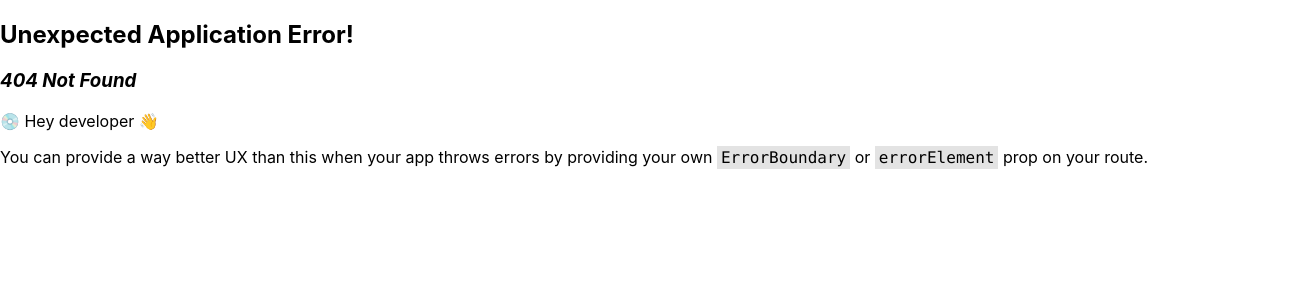
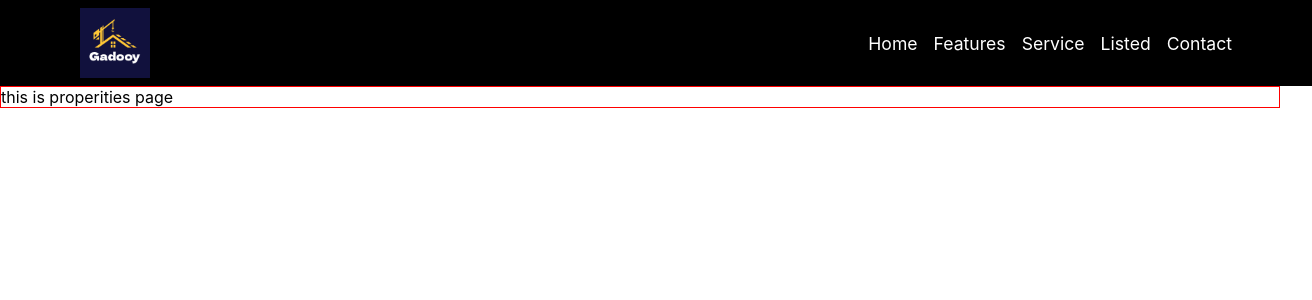
Before and after one commit to gelehasan/Real-Estate, a React (Create React App) app: page /properties in a window 1280 px wide. Before the commit this address had no page. Shown: the top 300 px of the page, 1312 px wide, since content can reach past the window. Built offline with nearby package versions, Linux system fonts and the light colour scheme.

Commit message:
fixed the transparency of the navbar when swithcing from home page to other pages

```diff
--- a/src/Components/HomeShowCase/ShowCase.jsx
+++ b/src/Components/HomeShowCase/ShowCase.jsx
@@ -8,6 +8,10 @@ const ShowCase = ()=>{
             <h1>Find best places to live and invest in Kenya</h1>
             <p>We have all sort of properties and lands with affordable prices, discover beautiful places to invest your money in</p>
             </div>
+            <div className="discoverBtn">
+            <button> Discover</button>
+            </div>
+
         </div>
     )
 }
--- a/src/Components/HomeShowCase/index.css
+++ b/src/Components/HomeShowCase/index.css
@@ -2,13 +2,15 @@
     width: 90%;
     height: 300px;
     color: white;
-
-
+    display: flex;
+    flex-direction: column;
+    justify-content: center;
+    align-items: center;
     margin: 0 auto;
+    gap: 25px;
 }
 .showCaseInfo {
 
-    width: 50%;
 }
 .showCaseInfo h1{
     color: #2196f3;
@@ -22,3 +24,13 @@
     margin: 0;
     padding: 0;
 }
+
+.discoverBtn button{
+    width: 170px;
+    padding: 5px;
+    font-size: 1.10rem;
+    cursor: pointer;
+    background-color: #008afc;
+    border: none;
+    color: white;
+}
--- a/src/Routers/HomePage/index.css
+++ b/src/Routers/HomePage/index.css
@@ -9,4 +9,5 @@
     background-size: cover;
     display: flex;
     align-items: center;
+    justify-content: center;
 }
--- a/src/Routers/NavBar/Navbar.jsx
+++ b/src/Routers/NavBar/Navbar.jsx
@@ -3,15 +3,18 @@ import { useState } from "react";
 import menu from "../../Assets/menu.svg";
 import CloseMenu from "../../Assets/x.svg";
 import logo from "../../Assets/logo.png"
+import { useLocation } from 'react-router-dom';
 const Navbar = () => {
     const [isOpen, setIsOpen] = useState(false);
+    const location=useLocation();
+    const homePage = location.pathname === "/";
 
     const handleToggle = () => {
       setIsOpen(!isOpen);
     };
 
     return (
-        <nav className="navbar">
+        <nav className={homePage ? "navbar navHomePage" :  "navbar"}>
             <div className="nav-container">
                 {/* Logo on the left side */}
                 <div className="nav-logo">
--- a/src/Routers/NavBar/index.css
+++ b/src/Routers/NavBar/index.css
@@ -1,11 +1,15 @@
 .navbar {
-    position: fixed;
+
     display: flex;
     justify-content: space-between;
     align-items: center;
-    background-color: transparent;
+    background-color: black;
     padding: 0.5rem 1rem;
     width: 100%;
+  }
+  .navHomePage{
+    position: fixed;
+    background-color: transparent;
   }
 
   .nav-container {
--- a/src/Routers/Properties/Properties.jsx
+++ b/src/Routers/Properties/Properties.jsx
@@ -1,8 +1,8 @@
-
+import "./index.css"
 const Properties = ()=>{
 
-    retun(
-        <div>
+    return(
+        <div className="propertiesContainer">
             this is properities page
         </div>
     )
--- /dev/null
+++ b/src/Routers/Properties/index.css
@@ -0,0 +1,4 @@
+.propertiesContainer {
+    border: 1px solid red;
+
+}
--- a/src/Routers/Routes/routes.js
+++ b/src/Routers/Routes/routes.js
@@ -10,6 +10,10 @@ const routes= [
             {
                 path: "/",
                 element:<Homepage />
+            },
+            {
+                path:"/properties",
+                element:<Properties />
             }
         ]
     }
```
